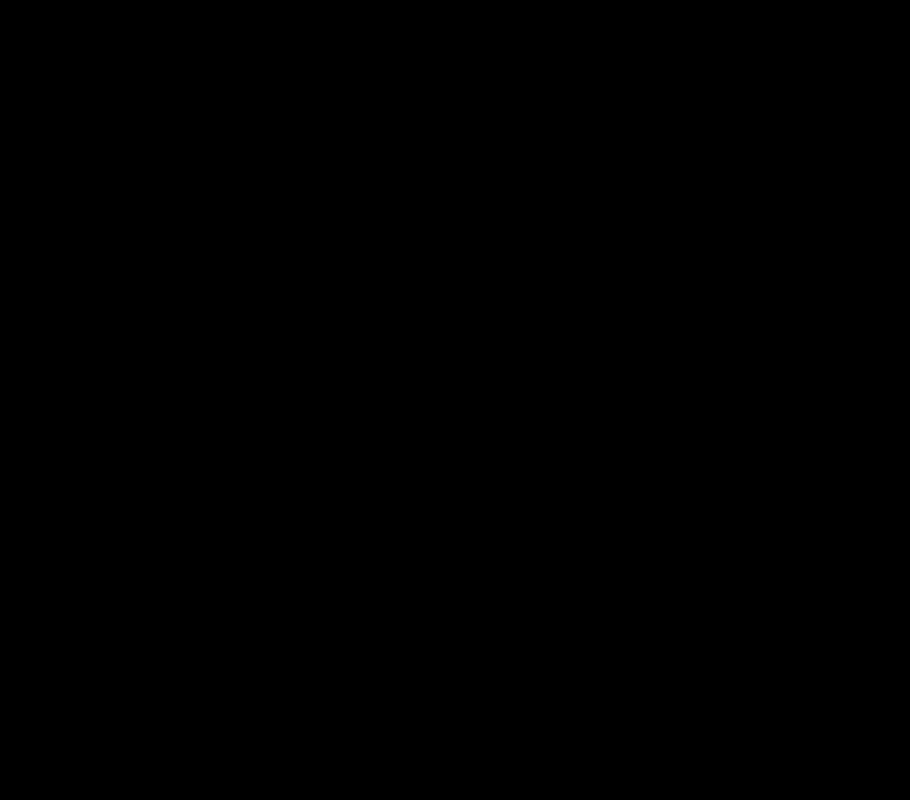
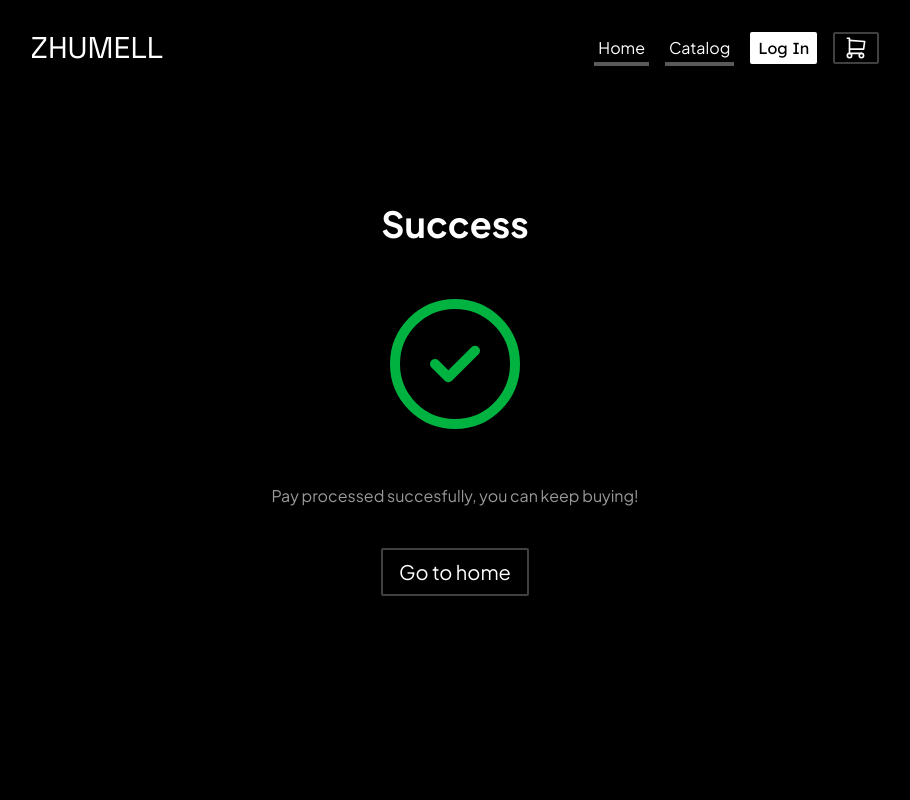
Before and after one commit to TimmyElTaco/zhumell-shop, a React (Vite) app in the folder frontend/: page /buy/success in a window 1280 px wide. Before the commit this address had no page. Shown: the top 800 px of the page, without its empty margins (185-1095 px from the left). Built offline with nearby package versions, Linux system fonts and the light colour scheme; what tailwindcss-animated would draw is missing.

Commit message:
Create the success page

```diff
--- a/frontend/src/App.jsx
+++ b/frontend/src/App.jsx
@@ -9,6 +9,7 @@
 import Category from './pages/Category';
 import ProductPage from './pages/ProductPage';
 import Shop from './pages/Shop';
+import SuccessPage from './pages/SuccessPage';
 
 function App() {
 
@@ -24,6 +25,7 @@
               <Route path='register' element={<Register />}></Route>
               {/*<Route path='confirm/:id' element={<Landing />}></Route> */}
               <Route path='shop' element={<Shop />}></Route>
+              <Route path='buy/success' element={<SuccessPage />}></Route>
               <Route path='catalog'>
                 <Route index element={<Catalog />}></Route>
                 <Route path=':product' element={<Category />}></Route>
--- a/frontend/src/context/AuthProvider.jsx
+++ b/frontend/src/context/AuthProvider.jsx
@@ -42,8 +42,6 @@
     }, []);
 
     const createOrder = async (products, id) => {
-        console.log(products, id);
-
         const token = localStorage.getItem('token');
 
         if(!token) {
--- /dev/null
+++ b/frontend/src/pages/SuccessPage.jsx
@@ -0,0 +1,19 @@
+import { Link } from "react-router-dom";
+
+import check from '../assets/check.svg'
+
+export default function SuccessPage() {
+    return (
+        <main className="h-screen flex flex-col justify-center items-center gap-10">
+            <h1 className="text-4xl font-bold">Success</h1>
+            <img src={check} className="h-40" alt="Check for the success process" />
+            <p className="text-base opacity-60">Pay processed succesfully, you can keep buying!</p>
+            <Link
+                to="/"
+                className="px-4 py-2 text-xl border-2 border-white border-opacity-25 rounded-sm hover:bg-white hover:bg-opacity-25"
+            >
+                Go to home
+            </Link>
+        </main>
+    )
+}
```
Also changed, not shown: frontend/src/assets/check.svg (added).
